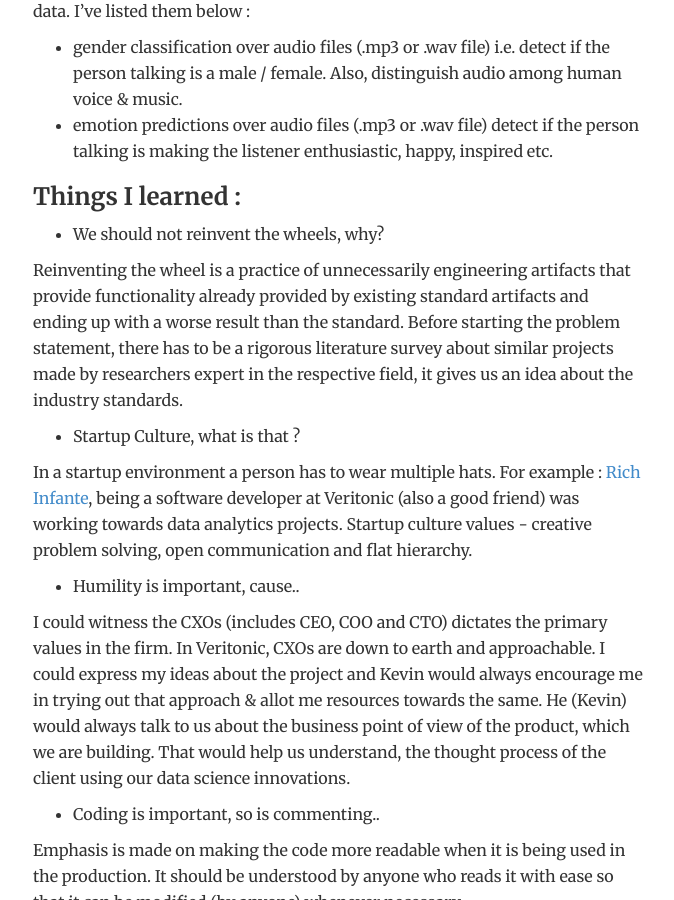
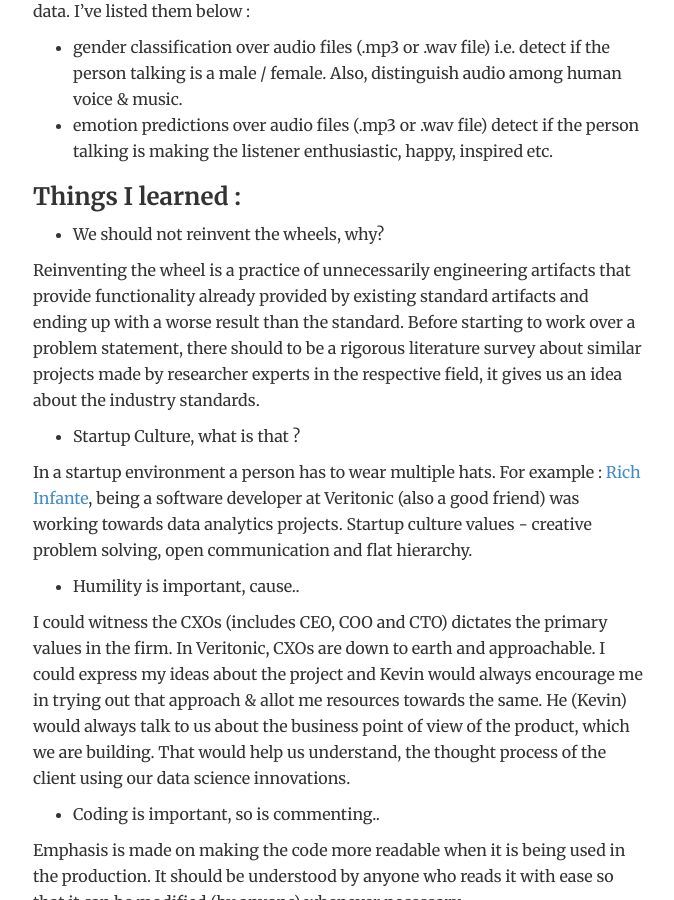
Before and after one commit to shradhit7/shradhit7.github.io, a Jekyll site: the page built from _posts/2019-08-23- Summer Internship at Veritonic.md, in a window 1280 px wide and 900 px high, scrolled down 1121 px. Shown: the whole window, without its empty margins (301-975 px from the left). Built offline with Jekyll 4.4.1, drawn with Linux system fonts in a browser that asks for light colours.

Commit message:
Update 2019-08-23- Summer Internship at Veritonic.md

```diff
--- a/_posts/2019-08-23- Summer Internship at Veritonic.md
+++ b/_posts/2019-08-23- Summer Internship at Veritonic.md
@@ -26,7 +26,7 @@ There were two projects I worked in ten weeks & both were related to audio data.
 
 - We should not reinvent the wheels, why?
 
-Reinventing the wheel is a practice of unnecessarily engineering artifacts that provide functionality already provided by existing standard artifacts and ending up with a worse result than the standard. Before starting the problem statement, there has to be a rigorous literature survey about similar projects made by researchers expert in the respective field, it gives us an idea about the industry standards.
+Reinventing the wheel is a practice of unnecessarily engineering artifacts that provide functionality already provided by existing standard artifacts and ending up with a worse result than the standard. Before starting to work over a problem statement, there should to be a rigorous literature survey about similar projects made by researcher experts in the respective field, it gives us an idea about the industry standards.
 
 
 -  Startup Culture, what is that ?
```
